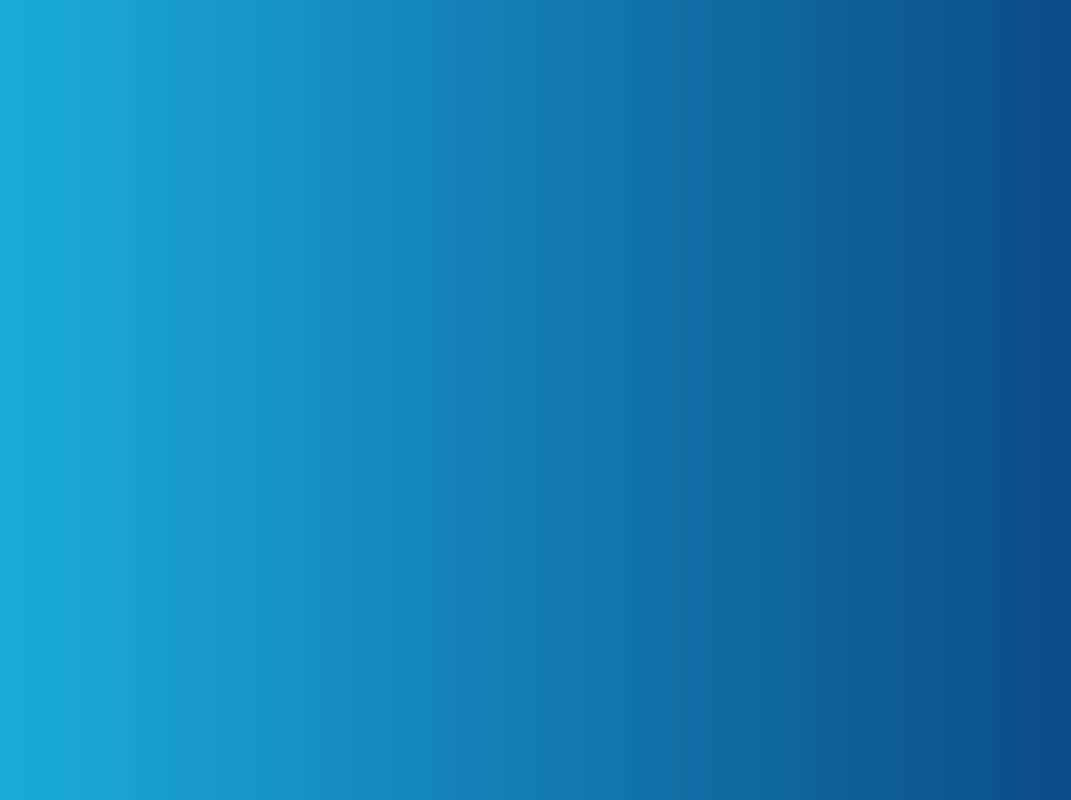
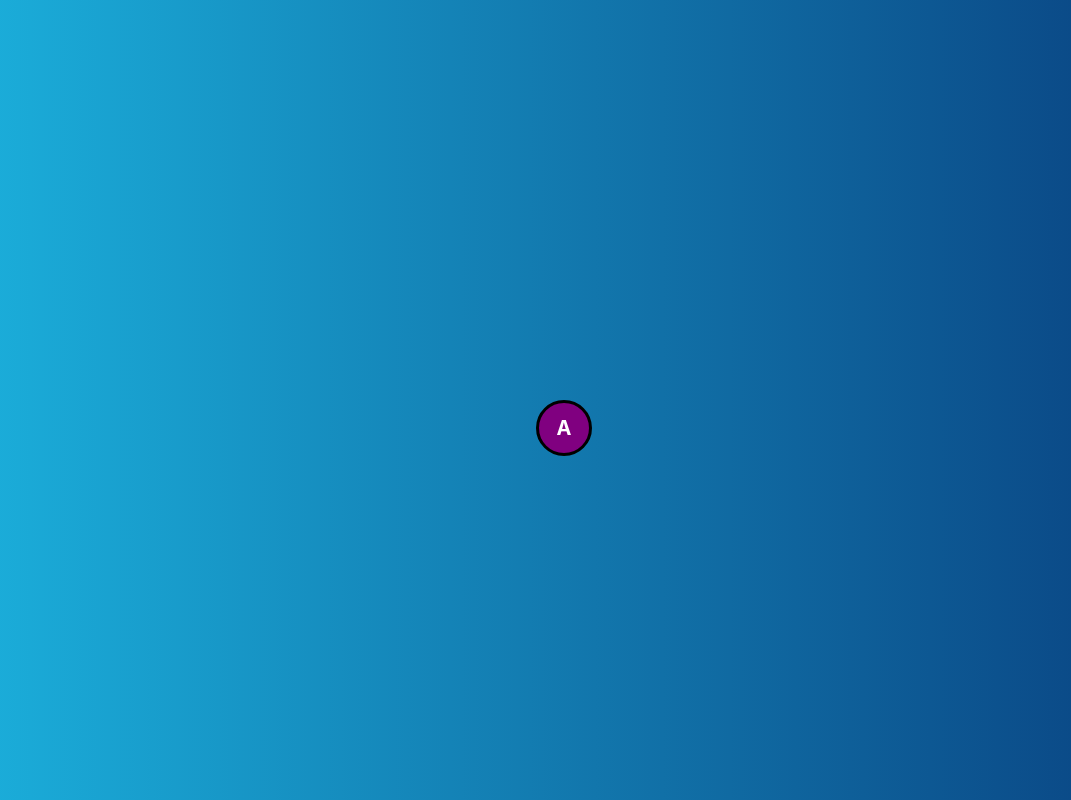
Before and after one commit to ajmcf52/dsa-visualizer, a React (Create React App) app: page / in a window 1280 px wide. Shown: the whole page, without its empty margins (104-1175 px from the left). Built offline with nearby package versions, Linux system fonts and the light colour scheme.

Commit message:
graph node animation

```diff
--- a/package.json
+++ b/package.json
@@ -11,6 +11,7 @@
     "@types/react": "^17.0.11",
     "@types/react-dom": "^17.0.8",
     "normalize-url": "^6.1.0",
+    "prop-types": "^15.7.2",
     "react": "^17.0.2",
     "react-dom": "^17.0.2",
     "react-scripts": "4.0.3",
--- a/src/App.css
+++ b/src/App.css
@@ -1,5 +1,7 @@
 .App {
-  text-align: center;
+  position: relative;
+  min-width: 100%;
+  min-height: 100%;
 }
 
 .App-logo {
@@ -15,14 +17,14 @@
 
 .App-header {
   min-height: 100vh;
-  display: flex;
+  display: none;
   flex-direction: column;
   align-items: center;
   justify-content: center;
   font-size: calc(10px + 2vmin);
   color: white;
-  z-index: -1;
 }
+
 
 .App-link {
   color: #61dafb;
--- a/src/App.tsx
+++ b/src/App.tsx
@@ -1,12 +1,15 @@
 import React from 'react';
 import logo from './logo.svg';
 import './App.css';
+import GraphNode from './Components/Graph/GraphNode';
 import VisualizationSpace from './Components/VisualizationSpace'
 
 function App() {
   return (
     <div className="App">
       <VisualizationSpace/>
+
+      <GraphNode label='A'/>
     </div>
   );
 }
--- /dev/null
+++ b/src/Components/Graph/GraphNode/GraphNode.css
@@ -0,0 +1,28 @@
+.graphNode {
+    height: 50px;
+    width: 50px;
+    background: radial-gradient(circle, grey 45%, purple 45%);
+    background-size: 375% 100%;
+    background-position: right bottom;
+    transition: background-position 1s ease-in;
+    position: absolute;
+    top: 50vh;
+    left: 50%;
+    z-index: 1;
+    border-radius: 50%;
+    margin: 0px;
+    display: flex;
+    justify-content: center;
+    vertical-align: middle;
+    border: 3px solid black;
+}
+.graphNode:hover {
+    background-position: center;
+}
+
+.nodeText {
+    font-size: 20px;
+    margin-top: 25%;
+    color: white;
+    font-weight: bolder;
+}
--- /dev/null
+++ b/src/Components/Graph/GraphNode/GraphNode.tsx
@@ -0,0 +1,26 @@
+import React from 'react'
+import './GraphNode.css'
+
+interface GraphNodeProps {
+    label: string
+}
+
+interface GraphNodeState {
+    visited: boolean
+}
+
+class GraphNode extends React.Component<GraphNodeProps, GraphNodeState> {
+    constructor(props: GraphNodeProps) {
+        super(props)
+        this.state = {
+            visited: false
+        }
+    }
+
+    render() {
+        return <span className='graphNode'><p className='nodeText'>{this.props.label}</p></span>
+    }
+}
+
+
+export default GraphNode;
--- /dev/null
+++ b/src/Components/Graph/GraphNode/index.js
@@ -0,0 +1 @@
+export { default } from './GraphNode';
--- a/src/Components/VisualizationSpace/VisualizationSpace.css
+++ b/src/Components/VisualizationSpace/VisualizationSpace.css
@@ -2,6 +2,6 @@
     background: url('../../assets/background.png') whitesmoke;
     min-width: 100%;
     min-height: 100%;
-    position: absolute;
-    z-index: 0;
+    position: fixed;
+    z-index: -1;
 }
```
